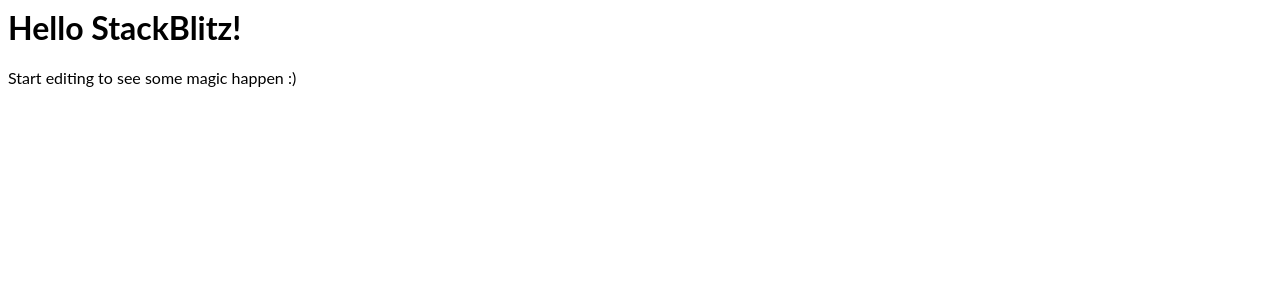
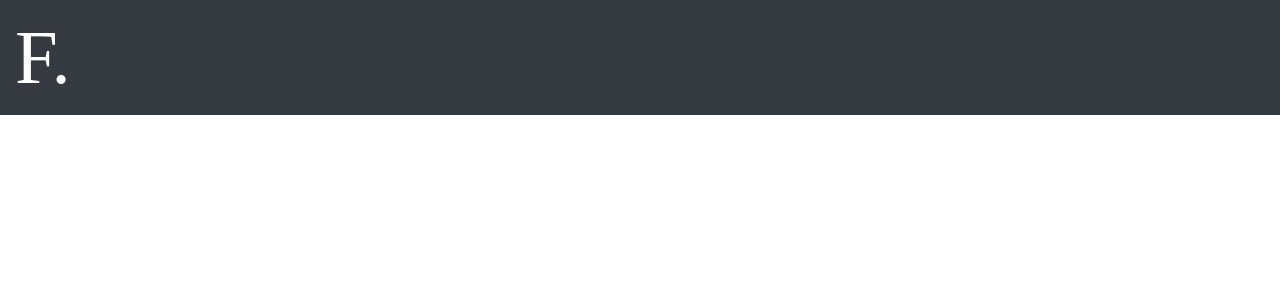
Before and after one commit to tirth9186/clinikk, a React (Create React App) app: page / in a window 1280 px wide. Shown: the top 300 px of the page. Built offline with nearby package versions, Linux system fonts and the light colour scheme.

Commit message:
1 binaries uploaded

```diff
--- a/package.json
+++ b/package.json
@@ -3,7 +3,11 @@
   "version": "0.0.0",
   "private": true,
   "dependencies": {
+    "bootstrap": "^4.5.3",
+    "jquery": "1.9.1 - 3",
+    "popper.js": "^1.16.1",
     "react": "^17.0.0",
+    "react-bootstrap": "^1.4.0",
     "react-dom": "^17.0.0"
   },
   "scripts": {
--- a/src/App.js
+++ b/src/App.js
@@ -1,11 +1,10 @@
 import React from "react";
 import "./style.css";
-
+import Menu from './Components/Menu'
 export default function App() {
   return (
     <div>
-      <h1>Hello StackBlitz!</h1>
-      <p>Start editing to see some magic happen :)</p>
+      <Menu/>
     </div>
   );
 }
--- /dev/null
+++ b/src/Components/Menu.js
@@ -0,0 +1,18 @@
+import React from 'react';
+
+const logoStyle = {
+'font-size':'6vw',
+'font-family': 'Baloo Bhai',
+'font-style': 'normal',
+'font-weight': 'normal',
+'color': '#FFFFFF'
+}
+
+
+export default function Menu(){
+  return(
+    <div className="col bg-dark">
+      <p style={logoStyle}>F.</p>
+    </div>
+  );
+}
--- a/src/index.js
+++ b/src/index.js
@@ -1,6 +1,6 @@
 import React from "react";
 import ReactDOM from "react-dom";
-
+import 'bootstrap/dist/css/bootstrap.min.css';
 import App from "./App";
 
 ReactDOM.render(<App />, document.getElementById("root"));
```
Also changed, not shown: public/home.png (added).
